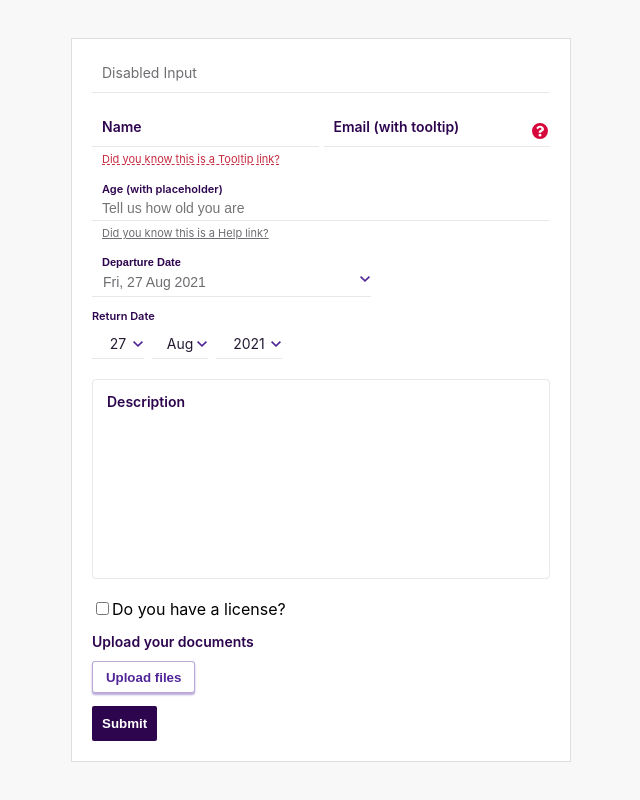
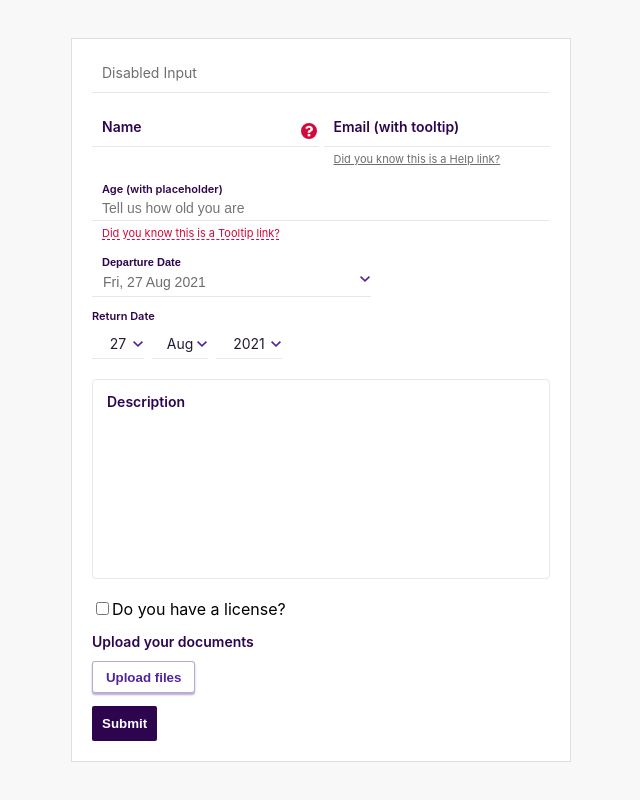
Before and after one commit to iamjoelgeorge/resuable-formik-forms-library, a React (Create React App) app: page / in a window 1280 px wide. Shown: the whole page, without its empty margins (319-959 px from the left). Built offline with nearby package versions, Linux system fonts and the light colour scheme.

Commit message:
Minor changes.

```diff
--- a/src/components/CustomFormikForm/FormOne/FormOne.js
+++ b/src/components/CustomFormikForm/FormOne/FormOne.js
@@ -68,14 +68,14 @@ const FormOne = () => {
       <Input type='test' name='test' label='Disabled Input' disabled />
       <div>
         <div className={styles.testContainer}>
+          <Input type='name' name='name' label='Name' showTooltipImage />
           <Input
-            type='name'
-            name='name'
-            label='Name'
-            tooltipLinkText='Did you know this is a Tooltip link?'
-            tooltipLink='#'
+            type='email'
+            name='email'
+            label='Email (with tooltip)'
+            helpLink='#'
+            helpLinkText='Did you know this is a Help link?'
           />
-          <Input type='email' name='email' label='Email (with tooltip)' showTooltipImage />
         </div>
       </div>
 
@@ -84,8 +84,8 @@ const FormOne = () => {
         name='age'
         label='Age (with placeholder)'
         placeholder='Tell us how old you are'
-        helpLink='#'
-        helpLinkText='Did you know this is a Help link?'
+        tooltipLinkText='Did you know this is a Tooltip link?'
+        tooltipLink='#'
       />
       <DatePicker name='departureDate' label='Departure Date' />
       <DatePicker name='returnDate' dropdown label='Return Date' />
--- a/src/components/CustomFormikForm/Input/Input.module.scss
+++ b/src/components/CustomFormikForm/Input/Input.module.scss
@@ -96,8 +96,11 @@
     color: $error;
   }
 
-  .inputError {
+  .inputError,
+  .inputError:hover,
+  .inputError:focus {
     border-bottom-color: $error;
+    color: $secondaryGrey;
   }
 
   .errorContainer {
@@ -119,16 +122,17 @@
 
     .tooltipLink {
       font-size: em(11);
-      color: $error;
+      color: $tooltipRed;
       text-decoration-style: dashed;
       transition: 0.1s all ease-in-out;
+      outline: none;
 
       &:hover {
-        background-color: $error;
+        background-color: $tooltipRed;
         color: $white;
       }
 
-      &:active {
+      &:focus {
         color: $pinkOne;
         background-color: $white;
       }
--- a/src/theme/variables.scss
+++ b/src/theme/variables.scss
@@ -10,7 +10,8 @@ $lightPurple: #ece0ff;
 $secondary: #800080;
 $secondaryGrey: #6d6e71;
 $borderGrey: #00000014;
-$error: #d6083b;
+$error: #d01200;
+$tooltipRed: #d6083b;
 $pinkOne: #fa7d9c;
 $fileUploadBorder: #51269866;
 $shadowOne: #51269866;
```
